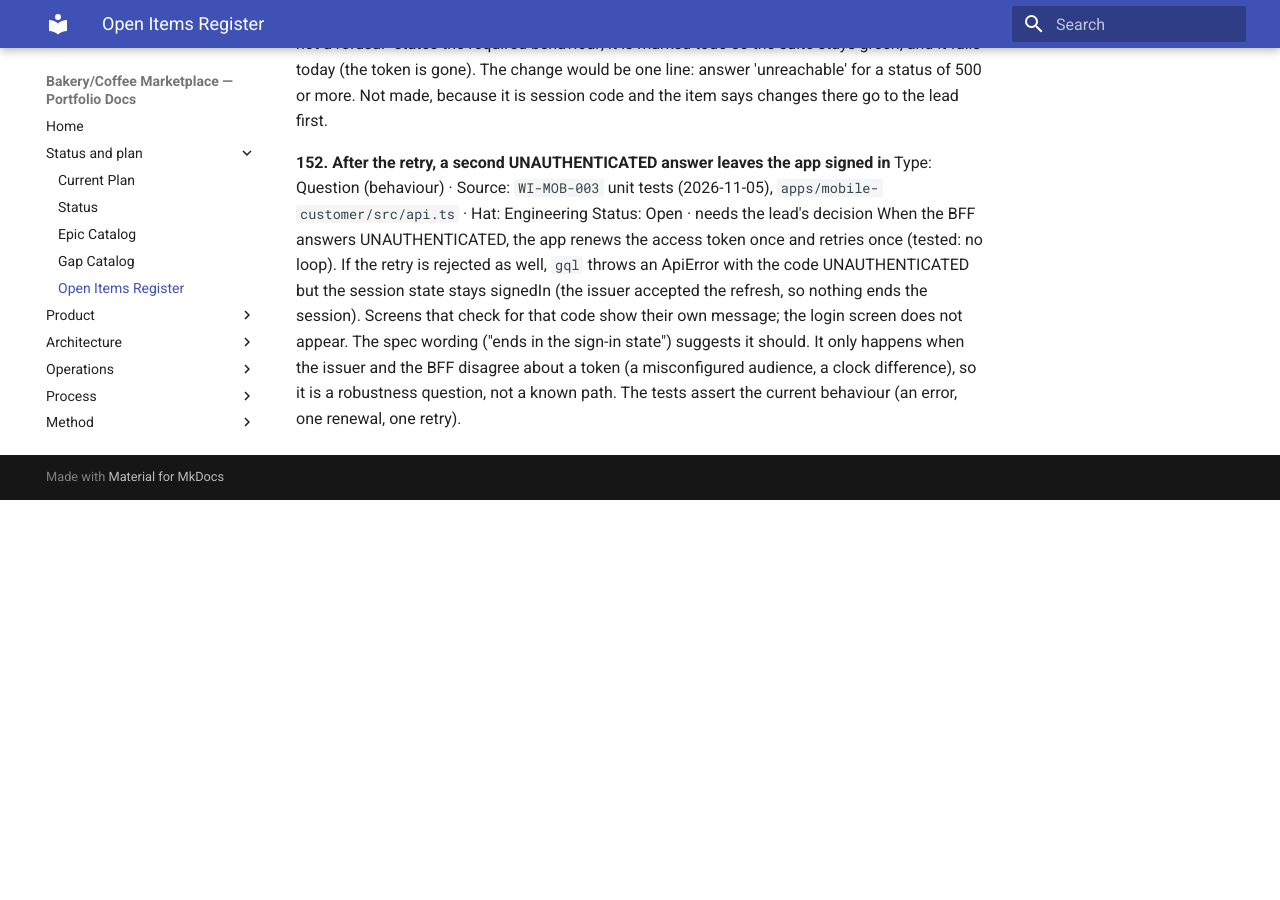
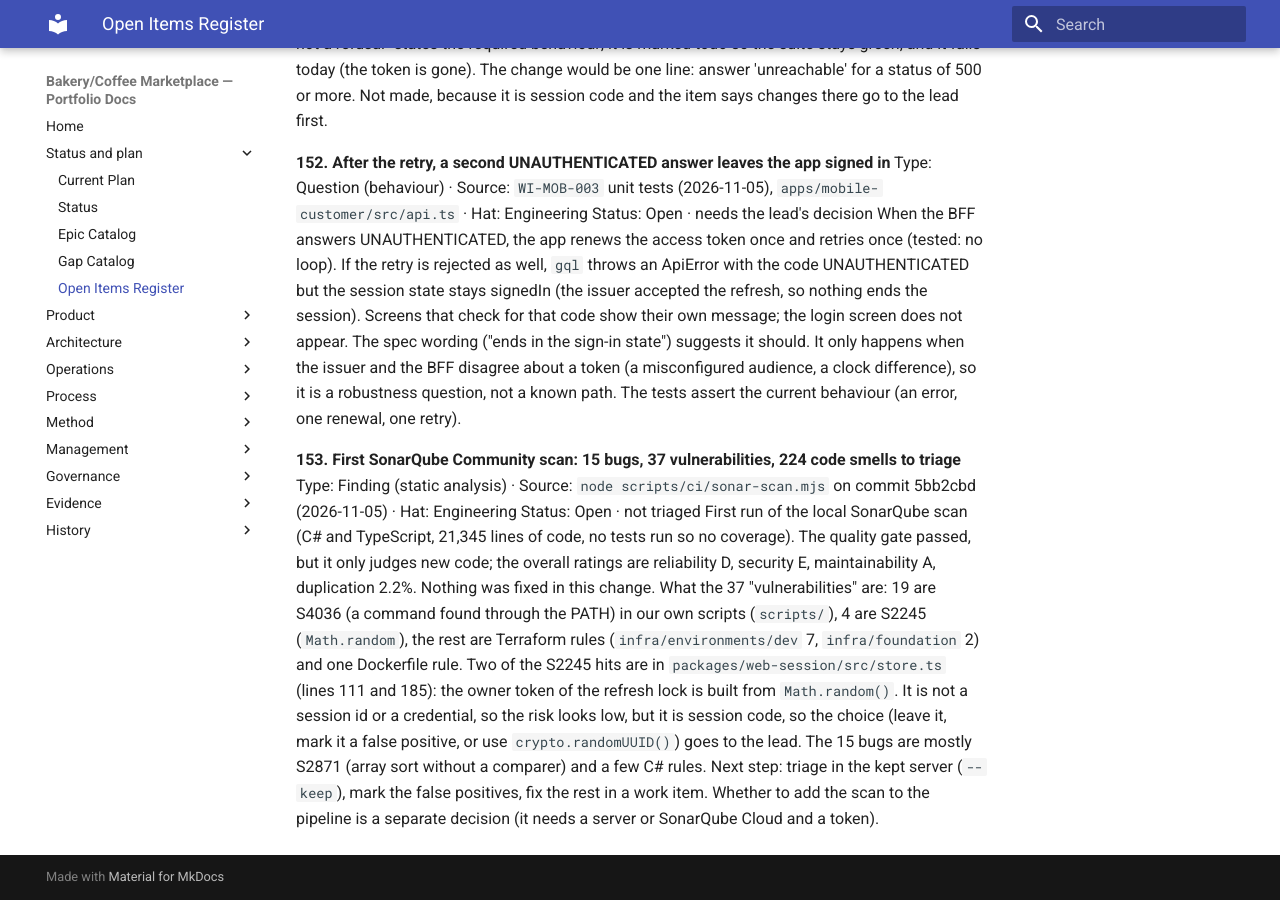
Before and after one commit to benjamin-hedrick/bakery-marketplace, an MkDocs documentation site: the page built from docs/governance/open-items-register.md, in a window 1280 px wide and 900 px high, scrolled down 51671 px. Built offline with MkDocs 1.6.1 and Material for MkDocs 9.7.7, drawn with Linux system fonts in a browser that asks for light colours; before the commit the page ends 52171 px from its top, so only the background shows below that.

Commit message:
Register 153: first SonarQube scan findings to triage (nothing fixed); STATUS.md regenerated
Co-Authored-By: Claude Sonnet 5.5 <noreply@anthropic.com>

```diff
--- a/docs/governance/open-items-register.md
+++ b/docs/governance/open-items-register.md
@@ -842,3 +842,8 @@ Status: Resolved 2026-11-05 · the lead approved the change; `postToken` now ans
 Type: Question (behaviour) · Source: `WI-MOB-003` unit tests (2026-11-05), `apps/mobile-customer/src/api.ts` · Hat: Engineering
 Status: Open · needs the lead's decision
 When the BFF answers UNAUTHENTICATED, the app renews the access token once and retries once (tested: no loop). If the retry is rejected as well, `gql` throws an ApiError with the code UNAUTHENTICATED but the session state stays signedIn (the issuer accepted the refresh, so nothing ends the session). Screens that check for that code show their own message; the login screen does not appear. The spec wording ("ends in the sign-in state") suggests it should. It only happens when the issuer and the BFF disagree about a token (a misconfigured audience, a clock difference), so it is a robustness question, not a known path. The tests assert the current behaviour (an error, one renewal, one retry).
+
+**153. First SonarQube Community scan: 15 bugs, 37 vulnerabilities, 224 code smells to triage**
+Type: Finding (static analysis) · Source: `node scripts/ci/sonar-scan.mjs` on commit 5bb2cbd (2026-11-05) · Hat: Engineering
+Status: Open · not triaged
+First run of the local SonarQube scan (C# and TypeScript, 21,345 lines of code, no tests run so no coverage). The quality gate passed, but it only judges new code; the overall ratings are reliability D, security E, maintainability A, duplication 2.2%. Nothing was fixed in this change. What the 37 "vulnerabilities" are: 19 are S4036 (a command found through the PATH) in our own scripts (`scripts/`), 4 are S2245 (`Math.random`), the rest are Terraform rules (`infra/environments/dev` 7, `infra/foundation` 2) and one Dockerfile rule. Two of the S2245 hits are in `packages/web-session/src/store.ts` (lines 111 and 185): the owner token of the refresh lock is built from `Math.random()`. It is not a session id or a credential, so the risk looks low, but it is session code, so the choice (leave it, mark it a false positive, or use `crypto.randomUUID()`) goes to the lead. The 15 bugs are mostly S2871 (array sort without a comparer) and a few C# rules. Next step: triage in the kept server (`--keep`), mark the false positives, fix the rest in a work item. Whether to add the scan to the pipeline is a separate decision (it needs a server or SonarQube Cloud and a token).
```
Also changed, not shown: docs/product/backlog/STATUS.md (+3 -2 lines).
